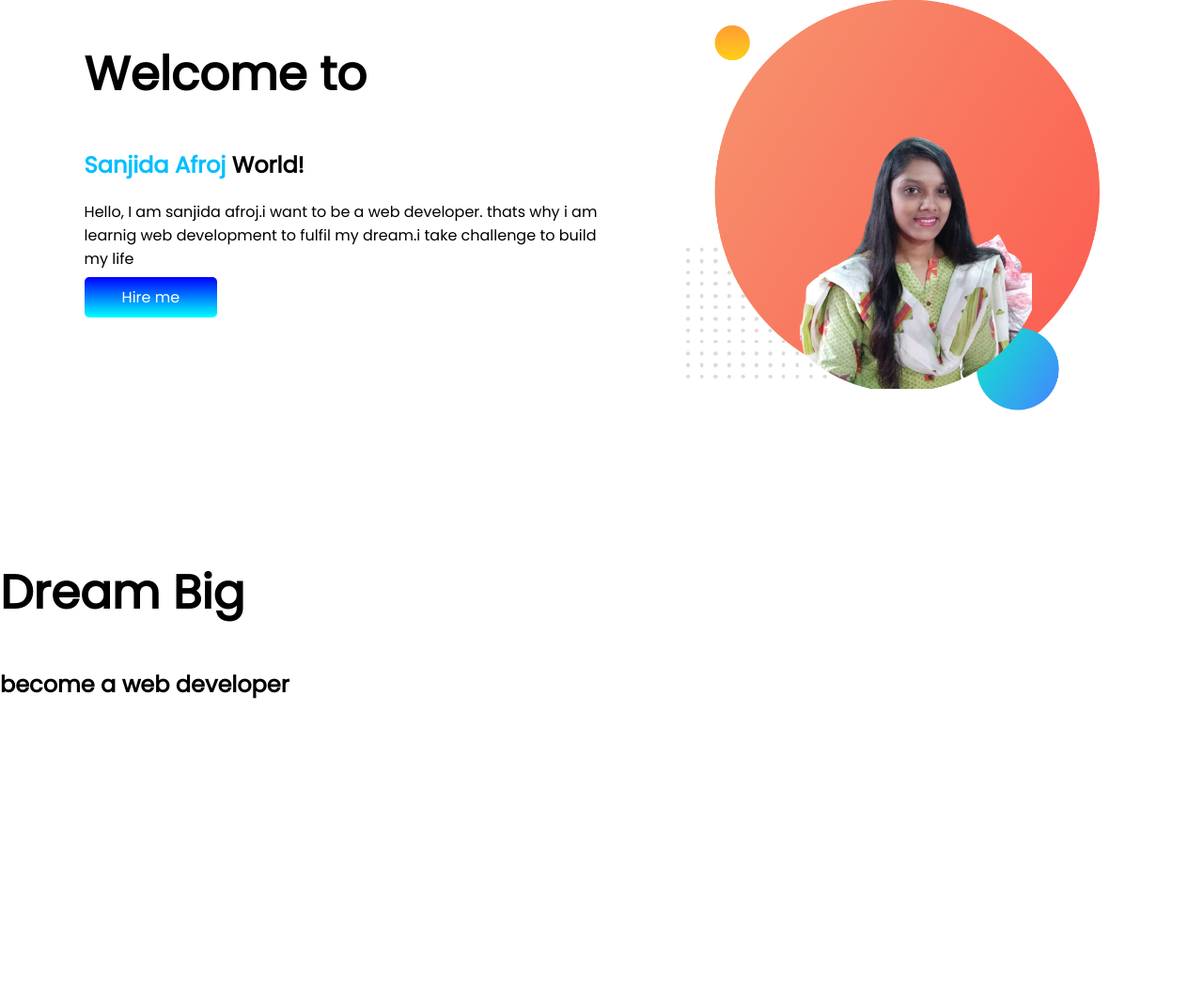
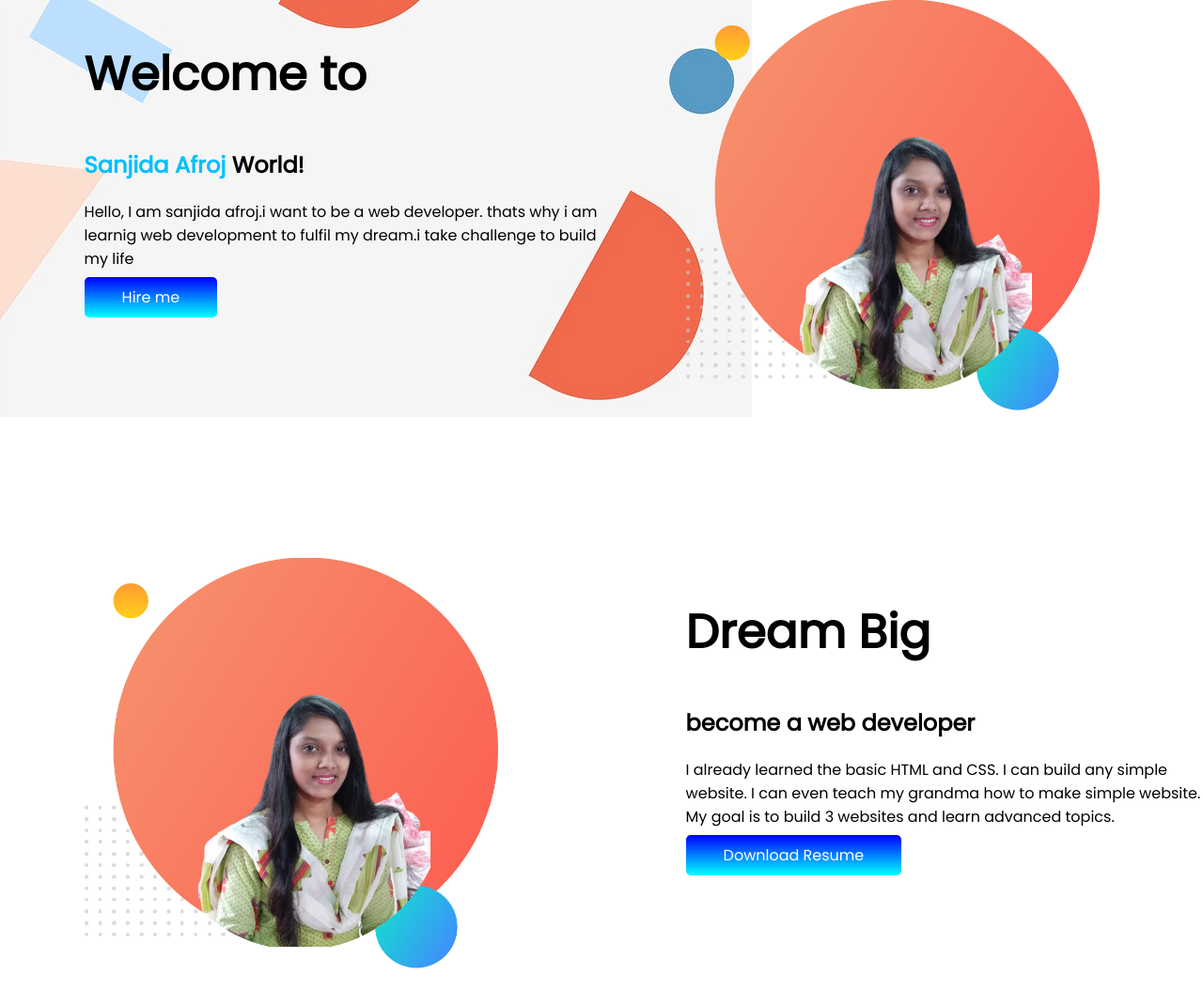
Before and after one commit to anikasanjida/demo-portfolio, a plain HTML site: page index.html in a window 1280 px wide. Shown: the whole page at 94% size. Before the commit the page ends 800 px from the top, so only its background shows below. Drawn offline with Linux system fonts and the light colour scheme.

Commit message:
2nd part

```diff
--- a/index.html
+++ b/index.html
@@ -12,7 +12,7 @@
     <link href="https://fonts.googleapis.com/css2?family=Poppins&display=swap" rel="stylesheet">
 </head>
 <body>
-    <section class="container-fly">
+    <section class="container-fly circle-ban">
         <div class="intro">
             <h1>Welcome to</h1>
             <h2><span class="blue-color">Sanjida Afroj</span> World!</h2>
@@ -24,10 +24,15 @@
         </div>
 
     </section>
-    <section>
-         <div>
+    <section class="container-fly">
+        <div class="intro">
+            <img src="images/my-bg.png" alt="">
+        </div>
+         <div class="intro">
              <h1>Dream Big</h1>
              <h2>become a web developer</h2>
+             <p>I already learned the basic HTML and CSS. I can build any simple website. I can even teach my grandma how to make simple website. My goal is to build 3 websites and learn advanced topics.</p>
+              <a class="link-button" target="_blank" href="https://www.linkedin.com/company/programminghero"> Download Resume</a>
          </div>
     </section>
 
--- a/style.css
+++ b/style.css
@@ -36,3 +36,8 @@ h1{
     padding: 10px 40px;
     border-radius: 5px;
 }
+.circle-ban{
+    background-image: url(images/pic1.jpg);
+    background-repeat: no-repeat;
+
+}
```
Also changed, not shown: images/circle-banner.jpg (added), images/pic1.jpg (added).
